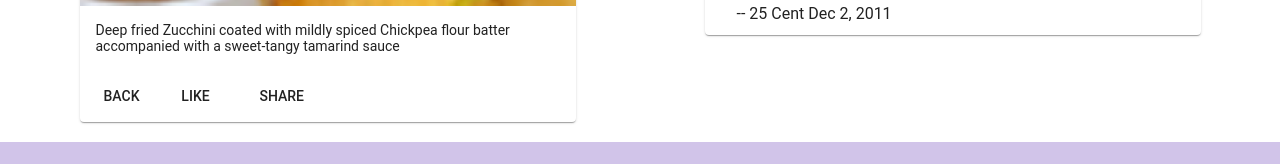
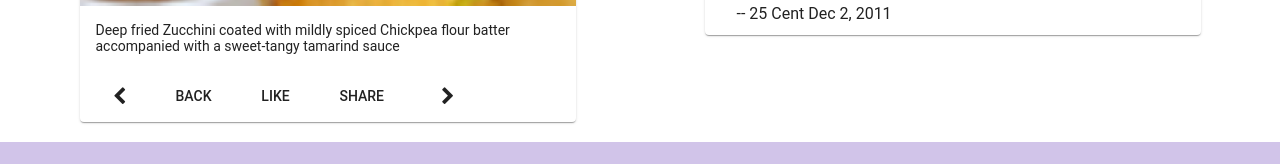
Before and after one commit to vitkovsky21/conFusion, an Angular app: page /dishdetail/1 in a window 1280 px wide. Shown: the part 940-1104 px from the top of the page. Built offline with nearby package versions, Linux system fonts and the light colour scheme.

Commit message:
RXJS Part 2

```diff
--- a/src/app/dishdetail/dishdetail.component.html
+++ b/src/app/dishdetail/dishdetail.component.html
@@ -19,11 +19,14 @@
             <p>{{dish.description}}
             </p>
           </mat-card-content>
-          <mat-card-actions>
-            <button mat-button (click)="goBack()">BACK</button>
-            <button mat-button>LIKE</button>
-            <button mat-button>SHARE</button>
-          </mat-card-actions>
+            <mat-card-actions>
+               <button mat-button [routerLink]="['/dishdetail', prev]"><span class="fa fa-chevron-left fa-lg"></span></button>
+               <button mat-button (click)="goBack()">BACK</button>
+               <button mat-button>LIKE</button>
+               <button mat-button>SHARE</button>
+               <span class="flex-spacer"></span>
+               <button mat-button [routerLink]="['/dishdetail', next]"><span class="fa fa-chevron-right fa-lg"></span></button>
+            </mat-card-actions>
         </mat-card>
       </div>
   </div>
--- a/src/app/dishdetail/dishdetail.component.ts
+++ b/src/app/dishdetail/dishdetail.component.ts
@@ -3,7 +3,7 @@
 import { DishService } from '../services/dish.service';
 import { Params, ActivatedRoute } from '@angular/router';
 import { Location } from '@angular/common';
-import { DISHES } from '../shared/dishes';
+import { switchMap } from 'rxjs/operators';
 
 
 @Component({
@@ -15,19 +15,29 @@
 export class DishdetailComponent implements OnInit {
 
   dish!: Dish;
+  dishIds!: string[];
+  prev!: string;
+  next!: string;
 
   constructor(private dishService: DishService,
     private route: ActivatedRoute,
     private location: Location) { }
 
-  ngOnInit() {
-    const id: any = this.route.snapshot.params['id'];
-    this.dishService.getDish(id)
-      .subscribe(dish => this.dish = dish)
-  }
-
   goBack(): void {
     this.location.back();
   }
 
+  ngOnInit() {
+    this.dishService.getDishIds().subscribe(dishIds => this.dishIds = dishIds);
+    this.route.params.pipe(switchMap((params: Params) => this.dishService.getDish(params['id'])))
+    .subscribe(dish => { this.dish = dish; this.setPrevNext(dish.id); });
+  }
+
+  setPrevNext(dishId: string) {
+    const index = this.dishIds.indexOf(dishId);
+    this.prev = this.dishIds[(this.dishIds.length + index - 1) % this.dishIds.length];
+    this.next = this.dishIds[(this.dishIds.length + index + 1) % this.dishIds.length];
+  }
+
+
 }
--- a/src/app/services/dish.service.ts
+++ b/src/app/services/dish.service.ts
@@ -22,4 +22,8 @@
   getFeaturedDish(): Observable<Dish> {
     return of(DISHES.filter((dish) => dish.featured)[0]).pipe(delay(2000));
   }
+
+  getDishIds(): Observable<string[] | any> {
+    return of(DISHES.map(dish => dish.id ));
+  }
 }
```
